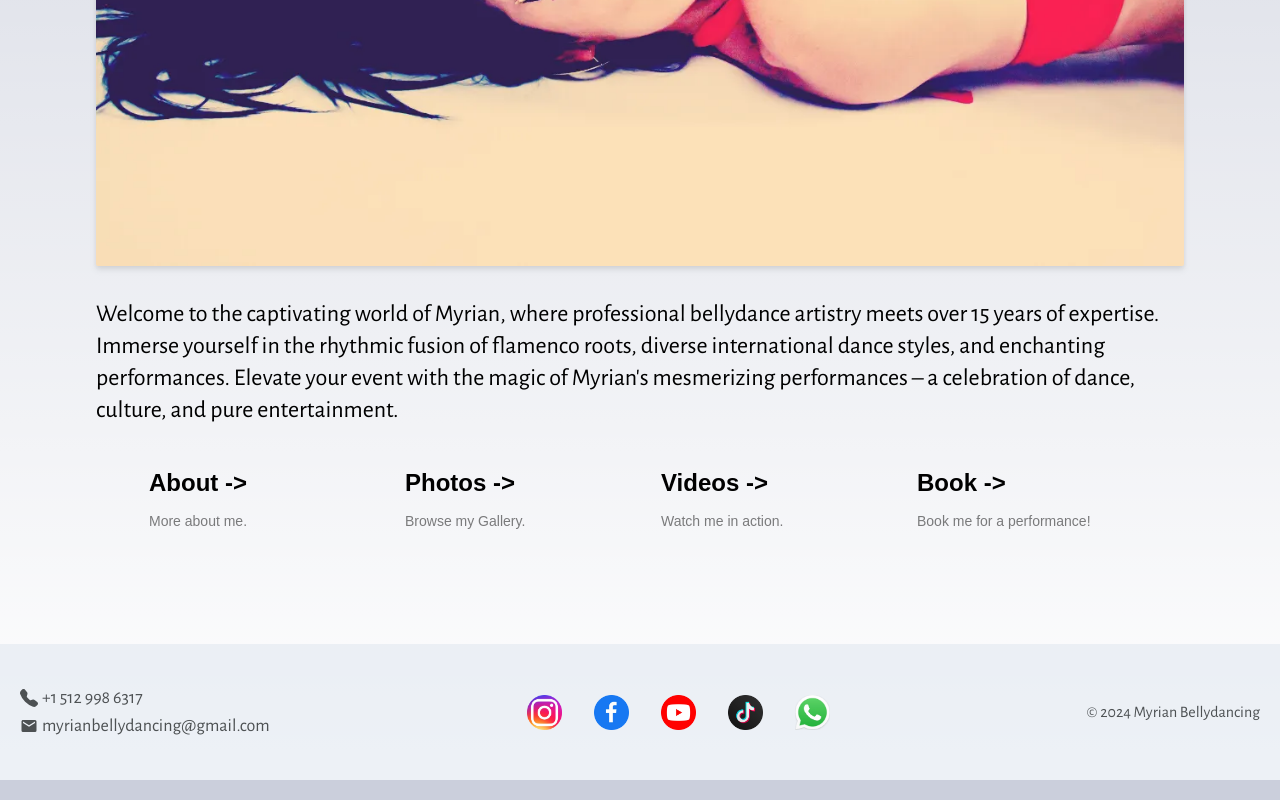
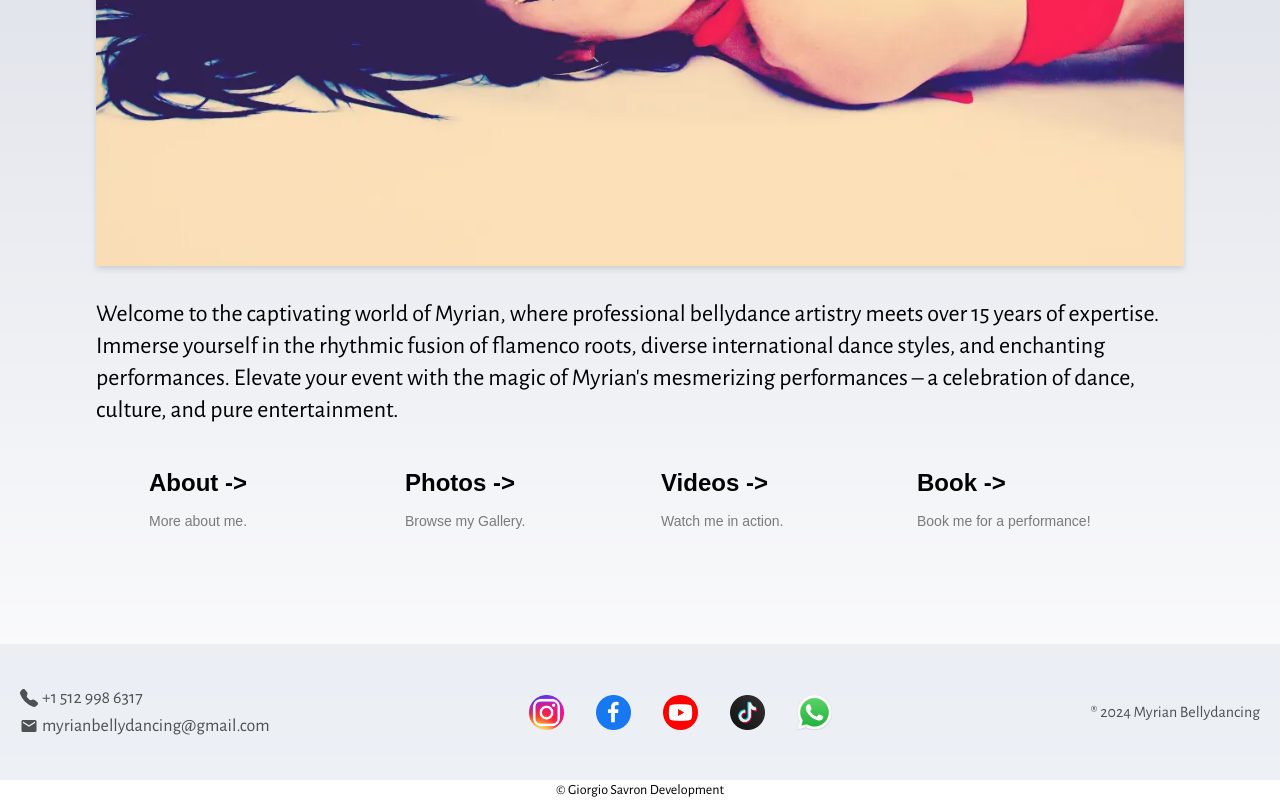
Before and after one commit to gsavr/myr-bd, a Next.js app: page / in a window 1280 px wide. Shown: the part 646-1446 px from the top of the page. Built offline with nearby package versions, Linux system fonts and the light colour scheme; a web font is replaced by a local one.

Commit message:
SEO update 2

```diff
--- a/src/app/layout.tsx
+++ b/src/app/layout.tsx
@@ -7,15 +7,29 @@ import { Header } from "@/layout/header";
 const aleg = Alegreya_Sans({ weight: "400", subsets: ["latin"] });
 
 export const metadata: Metadata = {
+  metadataBase: new URL("https://myrianbellydancing.com"),
   title:
     "Myrian - Enchanting Professional Bellydance Performances in Austin, TX",
   description:
     "Explore the mesmerizing world of Myrian, a seasoned professional bellydancer with over 15 years of expertise. Serving Austin, TX.",
+  applicationName: "Myrian Bellydance",
+  authors: [{ name: "Giorgio Savron", url: "https://giorgiosavron.com" }],
+  publisher: "Giorgio Savron",
+  generator: "Next.js",
   keywords:
-    "belly, dancing, bellydancing, bellydance, Myrian, Sanchez, Austin, TX",
+    "belly, dancing,dance, professional, bellydancing, bellydance, Myrian, Sanchez, Austin, TX, cultural dance",
+  referrer: "origin",
+  abstract: "Myrian Bellydance - Professional Performances in Austin, TX",
+  viewport: "width=device-width, initial-scale=1",
+  creator: "Myrian Sanchez",
+  robots: "index, follow",
+  alternates: {
+    canonical: "https://myrianbellydancing.com",
+  },
   icons: "https://www.myrianbellydancing.com/favicon.ico",
 
   openGraph: {
+    type: "website",
     url: "https://myrianbellydancing.com/",
     title: "Austin Bellydance Performances | Myrian",
     description: "Professional bellydance artist with cultural influences.",
@@ -32,6 +46,16 @@ export const metadata: Metadata = {
     locale: "Austin",
     phoneNumbers: "15129986317",
   },
+  category: "Arts & Entertainment",
+  classification: "Professional Bellydance",
+  appleWebApp: {
+    capable: true,
+    title: "Myrian Bellydance",
+    statusBarStyle: "black-translucent",
+  },
+  formatDetection: {
+    telephone: true,
+  },
   other: { facebook: "6370779839619425" },
 };
 
@@ -42,12 +66,15 @@ export default function RootLayout({
 }) {
   return (
     <html lang="en">
-      <body className={`${aleg.className} flex min-h-screen w-full flex-col`}>
+      <body
+        className={`${aleg.className} flex min-h-screen w-full flex-col overflow-x-hidden`}
+      >
         <main className="flex min-h-screen flex-col items-center p-6 !pt-0 md:p-24">
           <Header />
           {children}
         </main>
         <Footer />
+        <p className="text-center text-sm">&copy; Giorgio Savron Development</p>
       </body>
     </html>
   );
--- a/src/layout/footer.tsx
+++ b/src/layout/footer.tsx
@@ -15,7 +15,7 @@ export function Footer() {
           {/* Copy */}
           <div className="text mt-5 text-sm md:text-base">
             <div className="flex space-x-3">
-              <span>&copy; 2024 Myrian Bellydancing</span>
+              <span>&#174; 2024 Myrian Bellydancing</span>
             </div>
           </div>
           {/*  Social  */}
```
